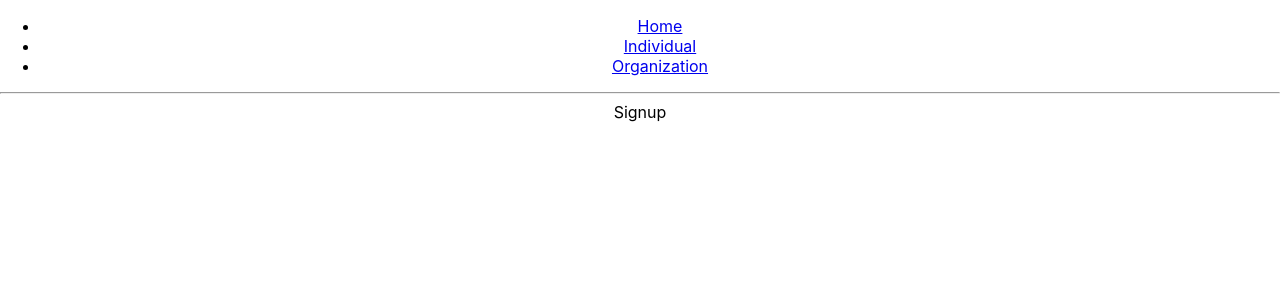
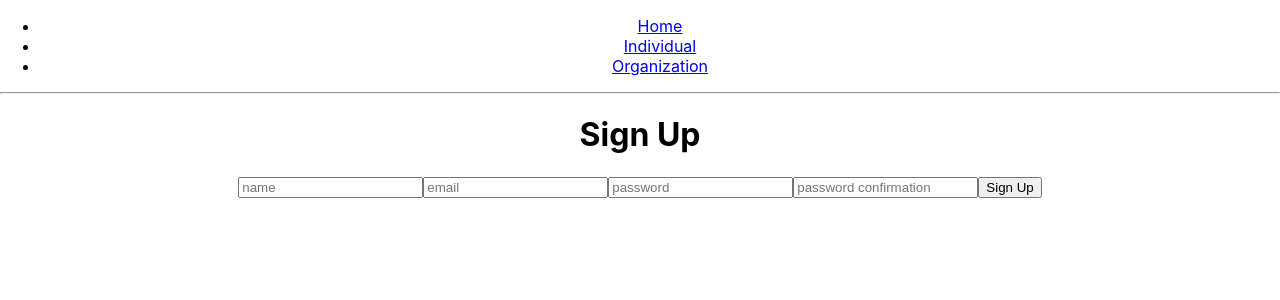
Before and after one commit to sahil-athia/final-project, a React (Create React App) app in the folder client/: page /signup in a window 1280 px wide. Shown: the top 300 px of the page. Built offline with nearby package versions, Linux system fonts and the light colour scheme; no server answers.

Commit message:
add a register form

```diff
--- a/client/src/components/Login.jsx
+++ b/client/src/components/Login.jsx
@@ -23,9 +23,9 @@ export default function Login(props) {
         <h1>Log In</h1>
       <form onSubmit={handleSubmit}>
           <input
-            placeholder="username"
+            placeholder="name"
             type="text"
-            name="username"
+            name="name"
             value={name}
             onChange={event => setName(event.target.value)}
           />
--- a/client/src/components/Signup.jsx
+++ b/client/src/components/Signup.jsx
@@ -1,8 +1,62 @@
 import {useEffect, useState} from 'react'
 import axios from 'axios';
+import { Link } from "react-router-dom";
 
-export default function Signup() {
+export default function Signup(props) {
+  const [state, setState] = useState({
+    username: '',
+    email: '',
+    password: '',
+    password_confirmation: '',
+    errors: ''
+   })
+  const [name, setName] = useState("");
+  const [email, setEmail] = useState("");
+  const [password, setPassword] = useState("");
+  const [password_confirmation, setPassword_confirmation] = useState("");
+
+  const handleSubmit = (event) => {
+    event.preventDefault()
+  };
+
   return(
-    <div>Signup</div>
+    <div>
+        <h1>Sign Up</h1>
+        <form onSubmit={handleSubmit}>
+          <input
+            placeholder="name"
+            type="text"
+            name="name"
+            value={name}
+            onChange={event => setName(event.target.value)}
+          />
+          <input
+            placeholder="email"
+            type="text"
+            name="email"
+            value={email}
+            onChange={event => setEmail(event.target.value)}
+          />
+          <input
+            placeholder="password"
+            type="password"
+            name="password"
+            value={password}
+            onChange={event => setPassword(event.target.value)}
+          />
+          <input
+            placeholder="password confirmation"
+            type="password"
+            name="password_confirmation"
+            value={password_confirmation}
+            onChange={event => setPassword_confirmation(event.target.value)}
+          />
+
+          <button placeholder="submit" type="submit">
+            Sign Up
+          </button>
+
+        </form>
+      </div>
   )
 }
```
